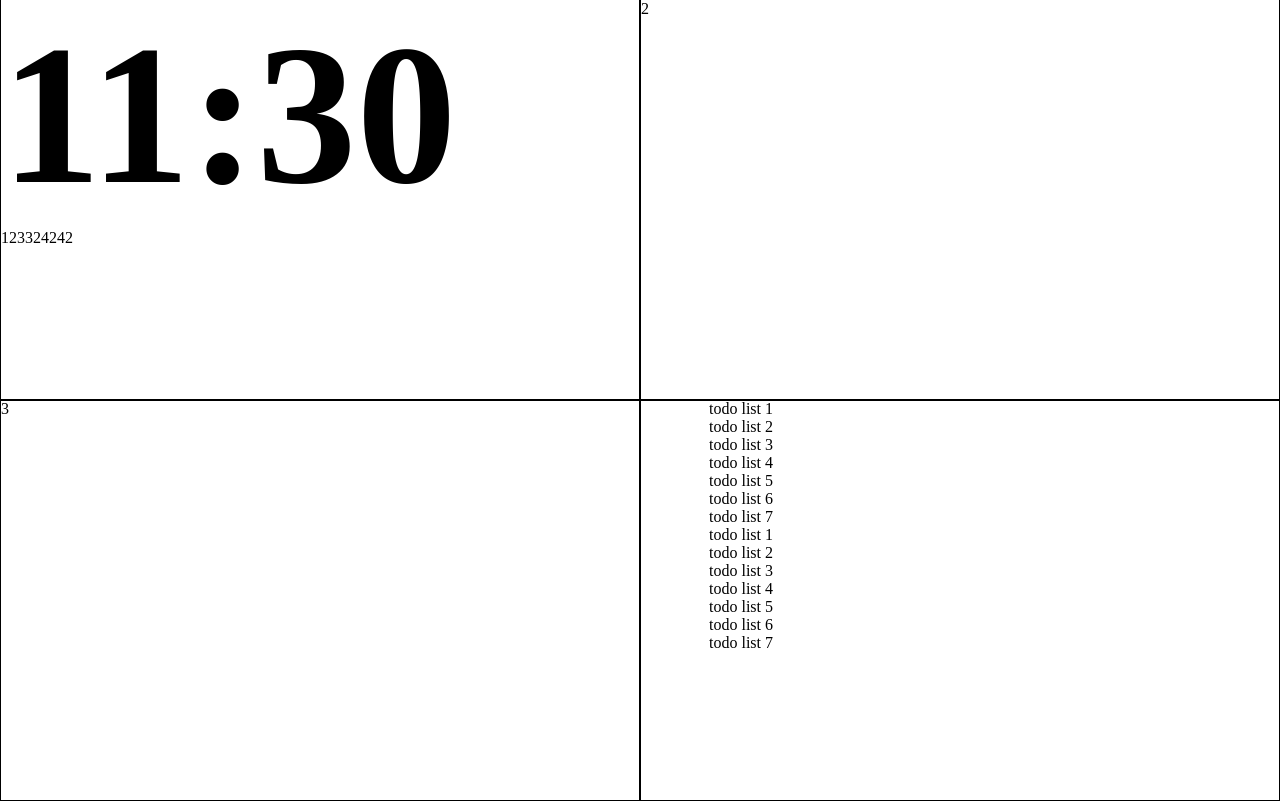
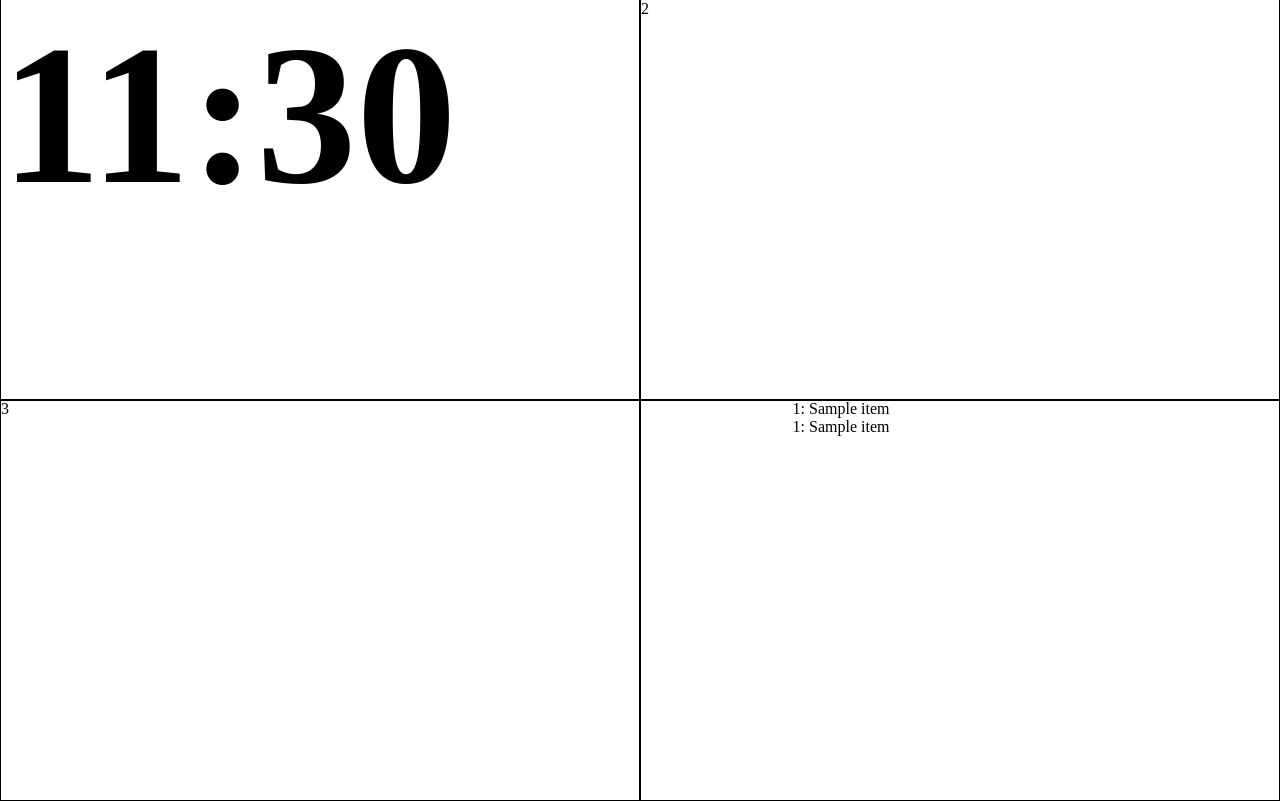
Before and after one commit to huiyaoren/layman_site, a Flask app: template app/templates/home_center.html in a window 1280 px wide. Run offline with Flask 2, Linux system fonts and the light colour scheme; the template is opened without the code that fills it: most values are stand-ins (such as "Sample title", 1, 10 or a date in 2020).

Commit message:
newFeature | 新增黄金价格 天气模块

```diff
--- a/app/main/views.py
+++ b/app/main/views.py
@@ -1,6 +1,7 @@
 from flask import render_template
 
 from . import main
+from app.home_center import weatherParser, goldParser
 
 @main.route('/')
 def index():
@@ -9,4 +10,6 @@ def index():
 @main.route('/home_center')
 @main.route('/homecenter')
 def home_center():
-    return render_template('home_center.html')
+    weather = weatherParser.data
+    gold = goldParser.data
+    return render_template('home_center.html', **locals())
--- a/app/templates/home_center.html
+++ b/app/templates/home_center.html
@@ -19,7 +19,8 @@
             flex-wrap: wrap;
             justify-content: center;
             align-items: center;
-            height: 100vh;
+            width: 100vw;
+            height: 100vh
         }
 
         .bb {
@@ -44,45 +45,40 @@
 
         .left, .right {
             display: flex;
-            width: 200px;
+            width: 400px;
             flex: 1;
+        }
+        .row {
+            width: 100vw;
+            height: 50vh;
+            display: flex;
         }
     </style>
     <script src="{{ url_for('static', filename='js/utils.js')}}"></script>
 </head>
 <body>
-<div class="container" style="width: 100vw;height: 100vh">
-    <div class="0" style="width: 100vw;height: 50vh;display: flex">
+<div class="container" style="">
+    <div class="0 row">
         <div class="00 block">
             <h1 class="time">11:30</h1>
-            <p>123324242</p>
         </div>
         <div class="01 block">2</div>
     </div>
-    <div class="1" style="width: 100vw;height: 50vh;display: flex">
+    <div class="1 row">
         <div class="10 block">3</div>
         <div class="11 block">
         <div class="left">
             <ul class="">
-                <li>todo list 1</li>
-                <li>todo list 2</li>
-                <li>todo list 3</li>
-                <li>todo list 4</li>
-                <li>todo list 5</li>
-                <li>todo list 6</li>
-                <li>todo list 7</li>
+                {% for item in weather.items() %}
+                    <li>{{ item[0] }}: {{ item[1] }}</li>
+                {% endfor %}
             </ul>
         </div>
         <div class="right">
-
             <ul class="">
-                <li>todo list 1</li>
-                <li>todo list 2</li>
-                <li>todo list 3</li>
-                <li>todo list 4</li>
-                <li>todo list 5</li>
-                <li>todo list 6</li>
-                <li>todo list 7</li>
+                {% for item in gold.items() %}
+                    <li>{{ item[0] }}: {{ item[1] }}</li>
+                {% endfor %}
             </ul>
         </div>
 
```
